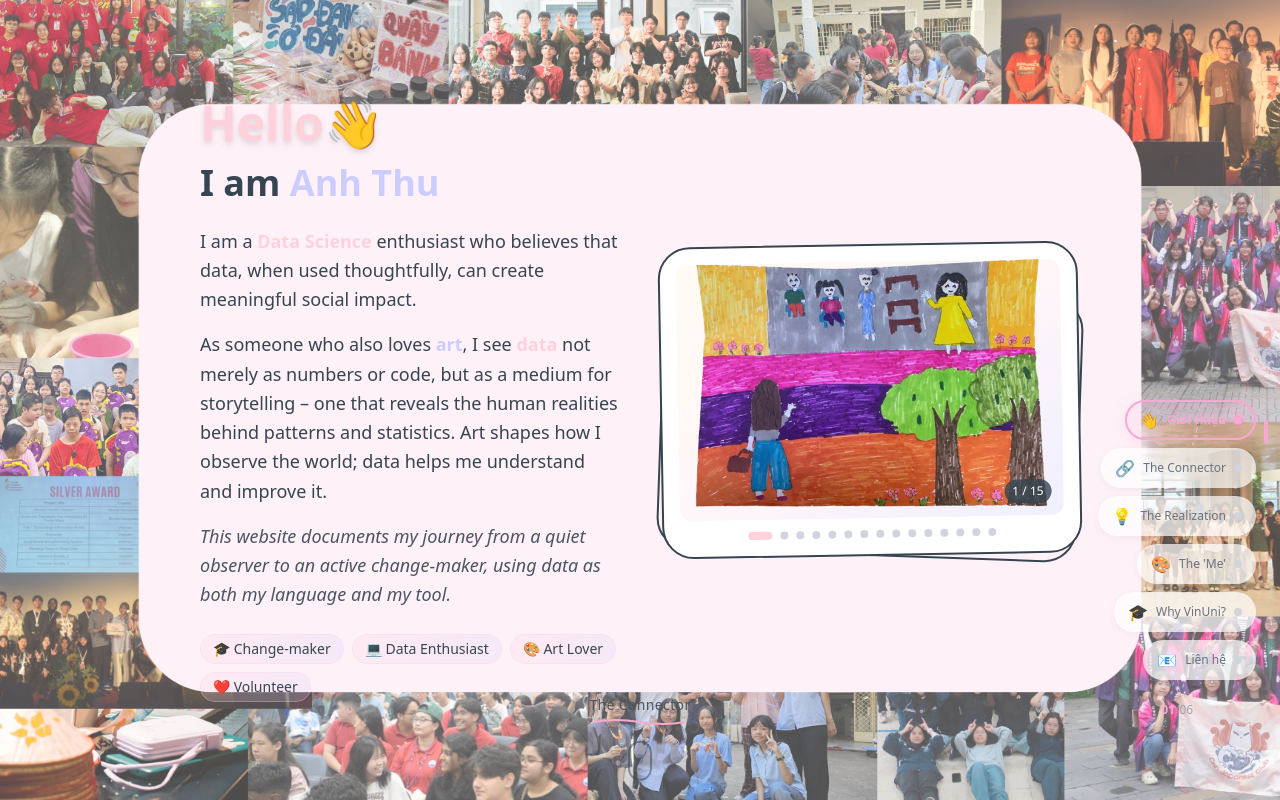
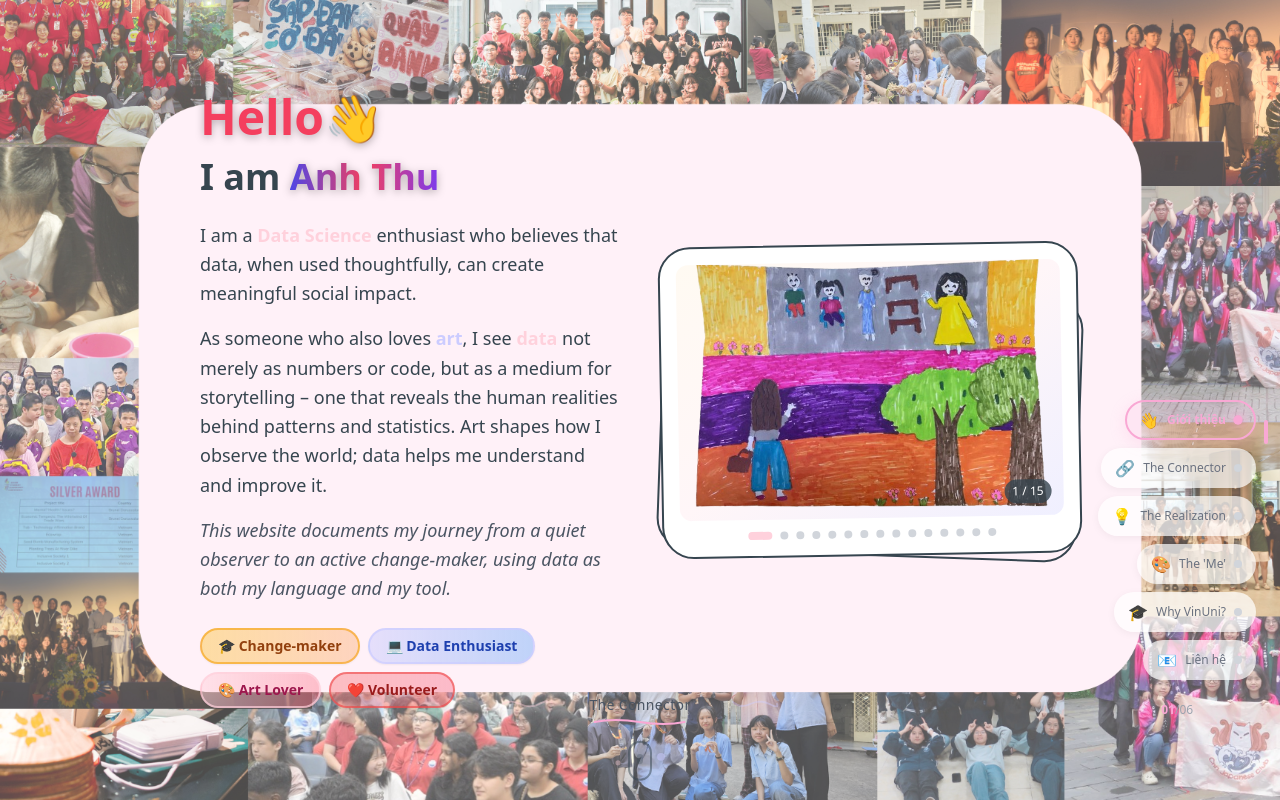
Before and after one commit to nguyendoanhthu0804-ui/web-protofilo, a React (Vite) app: page / in a window 1280 px wide. Built offline with nearby package versions, Linux system fonts and the light colour scheme.

Commit message:
Chua final dau

```diff
--- a/src/App.jsx
+++ b/src/App.jsx
@@ -565,7 +565,7 @@ function App() {
           {/* Left content */}
           <motion.div variants={slideFromLeft} className="bg-white/70 md:bg-transparent backdrop-blur-sm md:backdrop-blur-none rounded-2xl p-4 md:p-0">
             <motion.h2
-              className="text-5xl font-bold mb-4 text-pastel-pink drop-shadow-md"
+              className="text-5xl font-bold mb-4 text-rose-500 drop-shadow-[0_2px_4px_rgba(0,0,0,0.3)]"
               variants={itemVariants}
             >
               Hello👋
@@ -574,7 +574,7 @@ function App() {
               className="text-4xl font-bold mb-6"
               variants={itemVariants}
             >
-              I am <span className="text-periwinkle">Anh Thu</span>
+              I am <span className="text-transparent bg-clip-text bg-gradient-to-r from-indigo-600 via-rose-500 to-violet-600 font-extrabold" style={{ filter: 'drop-shadow(0 2px 4px rgba(0,0,0,0.3))' }}>Anh Thu</span>
             </motion.h1>
             <motion.p
               className="text-lg leading-relaxed mb-4"
@@ -600,13 +600,20 @@ function App() {
               className="flex flex-wrap gap-2 mt-6"
               variants={itemVariants}
             >
-              {['🎓 Change-maker', '💻 Data Enthusiast', '🎨 Art Lover', '❤️ Volunteer'].map((tag, i) => (
-                <span
+              {[
+                { text: '🎓 Change-maker', bg: 'bg-gradient-to-r from-amber-400/40 to-orange-400/30', border: 'border-amber-500/60', textColor: 'text-amber-800' },
+                { text: '💻 Data Enthusiast', bg: 'bg-gradient-to-r from-periwinkle/50 to-blue-400/40', border: 'border-periwinkle/70', textColor: 'text-blue-800' },
+                { text: '🎨 Art Lover', bg: 'bg-gradient-to-r from-pastel-pink/50 to-rose-400/40', border: 'border-pastel-pink/70', textColor: 'text-pink-800' },
+                { text: '❤️ Volunteer', bg: 'bg-gradient-to-r from-red-400/40 to-rose-500/30', border: 'border-red-500/60', textColor: 'text-red-800' }
+              ].map((tag, i) => (
+                <motion.span
                   key={i}
-                  className="px-3 py-1 bg-gradient-to-r from-pastel-pink/20 to-periwinkle/20 rounded-full text-sm border border-pastel-pink/30"
+                  className={`px-4 py-1.5 ${tag.bg} rounded-full text-sm font-semibold border-2 ${tag.border} ${tag.textColor} shadow-sm`}
+                  whileHover={{ scale: 1.05, y: -2 }}
+                  transition={{ duration: 0.2 }}
                 >
-                  {tag}
-                </span>
+                  {tag.text}
+                </motion.span>
               ))}
             </motion.div>
           </motion.div>
@@ -1074,7 +1081,7 @@ function App() {
               </div>
             </div>
             <h2 className="text-4xl md:text-5xl font-bold mb-2">
-              Anh Thư
+              Nguyen Do Anh Thu
             </h2>
             <p className="text-xl text-gray-400 font-mono">
               Aspiring Data Scientist | Social Innovator
@@ -1086,8 +1093,7 @@ function App() {
             className="text-lg text-gray-300 mb-10 max-w-2xl mx-auto"
             variants={itemVariants}
           >
-            Kết nối dữ liệu với trái tim. Biến những con số thành câu chuyện có ý nghĩa.
-            Sẵn sàng để tạo ra tác động tích cực cho cộng đồng.
+            “What began as a quiet moment in front of a child’s drawing has grown into a lasting commitment to purposeful data use, and I see VinUniversity as the place where I can turn this commitment into meaningful impact.”
           </motion.p>
 
           {/* Download CV Button */}
@@ -1115,8 +1121,8 @@ function App() {
               {
                 icon: "📧",
                 label: "Email",
-                value: "anhthu@example.com",
-                href: "mailto:anhthu@example.com",
+                value: "nguyendoanhthu0804@gmail.com",
+                href: "mailto:nguyendoanhthu0804@gmail.com",
                 color: "from-red-400 to-pink-400"
               },
               {
@@ -1136,8 +1142,8 @@ function App() {
               {
                 icon: "📱",
                 label: "Phone",
-                value: "+84 xxx xxx xxx",
-                href: "tel:+84xxxxxxxxx",
+                value: "+84 978904146",
+                href: "tel:+84978904146",
                 color: "from-green-400 to-teal-400"
               }
             ].map((contact, i) => (
--- a/src/components/ImpactChart.jsx
+++ b/src/components/ImpactChart.jsx
@@ -6,18 +6,18 @@ const ImpactChart = () => {
 
     // Data cho Pie Chart - Lĩnh vực tài trợ
     const pieData = [
-        { label: 'Giáo dục', value: 45, color: '#4A7DC4', startAngle: 0, hatchAngle: 45 },
-        { label: 'Khác', value: 25, color: '#E8944A', startAngle: 162, hatchAngle: -45 },
+        { label: 'Education', value: 45, color: '#4A7DC4', startAngle: 0, hatchAngle: 45 },
+        { label: 'Others', value: 25, color: '#E8944A', startAngle: 162, hatchAngle: -45 },
         { label: 'Teabreak', value: 10, color: '#7B8794', startAngle: 252, hatchAngle: 0 },
-        { label: 'Văn phòng phẩm', value: 8, color: '#5BC0DE', startAngle: 288, hatchAngle: 90 },
-        { label: 'Ngân hàng', value: 5, color: '#9B59B6', startAngle: 316.8, hatchAngle: 30 },
-        { label: 'Truyền thông', value: 7, color: '#27AE60', startAngle: 334.8, hatchAngle: -30 },
+        { label: 'Office Supplies', value: 8, color: '#5BC0DE', startAngle: 288, hatchAngle: 90 },
+        { label: 'Banking', value: 5, color: '#9B59B6', startAngle: 316.8, hatchAngle: 30 },
+        { label: 'Media', value: 7, color: '#27AE60', startAngle: 334.8, hatchAngle: -30 },
     ];
 
     // Data cho Bar Chart - Số tiền tài trợ
     const barData = [
-        { label: 'Giáo dục', value: 45500000, color: '#4A7DC4', displayValue: '45.5M' },
-        { label: 'Khác', value: 2100000, color: '#E8944A', displayValue: '2.1M' },
+        { label: 'Education', value: 45500000, color: '#4A7DC4', displayValue: '45.5M' },
+        { label: 'Others', value: 2100000, color: '#E8944A', displayValue: '2.1M' },
     ];
 
     const polarToCartesian = (centerX, centerY, radius, angleInDegrees) => {
@@ -124,7 +124,7 @@ const ImpactChart = () => {
                             }`}
                         whileHover={{ scale: 1.05 }}
                         whileTap={{ scale: 0.95 }}
-                        style={{ fontFamily: "'Caveat', cursive", fontSize: '15px' }}
+                    // style={{ fontFamily: "'Caveat', cursive", fontSize: '15px' }}
                     >
                         {tab}
                     </motion.button>
@@ -143,9 +143,9 @@ const ImpactChart = () => {
                     >
                         <h3
                             className="text-charcoal font-bold mb-3 text-center"
-                            style={{ fontFamily: "'Caveat', cursive", fontSize: '20px' }}
+                        // style={{ fontFamily: "'Caveat', cursive", fontSize: '20px' }}
                         >
-                            📊 Lĩnh vực tài trợ
+                            📊 Funding
                         </h3>
 
                         <div className="flex flex-col md:flex-row items-center gap-5">
@@ -244,7 +244,7 @@ const ImpactChart = () => {
                                                 rx="2"
                                             />
                                         </svg>
-                                        <span style={{ fontFamily: "'Caveat', cursive", fontSize: '13px', color: '#444' }}>
+                                        <span style={{ fontSize: '13px', color: '#444' }}>
                                             {item.label} <span className="text-gray-400">({item.value}%)</span>
                                         </span>
                                     </motion.div>
@@ -264,9 +264,9 @@ const ImpactChart = () => {
                     >
                         <h3
                             className="text-charcoal font-bold mb-3 text-center"
-                            style={{ fontFamily: "'Caveat', cursive", fontSize: '20px' }}
+                            style={{ fontSize: '20px' }}
                         >
-                            💰 Số tiền tài trợ (VNĐ)
+                            💰 Funding Amount (VND)
                         </h3>
 
                         <div className="flex items-end justify-center gap-8 h-48 w-full px-4">
@@ -359,7 +359,7 @@ const ImpactChart = () => {
                                         {/* Label */}
                                         <span
                                             className="text-xs text-gray-600 text-center"
-                                            style={{ fontFamily: "'Caveat', cursive", fontSize: '14px' }}
+                                            style={{ fontSize: '14px' }}
                                         >
                                             {bar.label}
                                         </span>
@@ -377,9 +377,9 @@ const ImpactChart = () => {
                         >
                             <span
                                 className="text-gray-500"
-                                style={{ fontFamily: "'Caveat', cursive", fontSize: '15px' }}
+                                style={{ fontSize: '15px' }}
                             >
-                                Tổng: <span className="font-bold text-periwinkle">47.6M VNĐ</span>
+                                Total: <span className="font-bold text-periwinkle">47.6M VND</span>
                             </span>
                         </motion.div>
                     </motion.div>
@@ -389,7 +389,7 @@ const ImpactChart = () => {
             <p
                 className="mt-3 text-xs text-charcoal italic text-center max-w-[280px]"
             >
-                "Phân tích dữ liệu tài trợ giúp Entelier kết nối hiệu quả hơn với nhà tài trợ."
+                "Data analysis helps Entelier connect more effectively with sponsors."
             </p>
         </div>
     );
--- a/src/components/LilyFlower.jsx
+++ b/src/components/LilyFlower.jsx
@@ -752,7 +752,7 @@ const LilyFlower = () => {
                     ))}
                 </div>
                 <p className="text-sm text-gray-500 font-medium">
-                    {collectedItems.length}/{draggableItems.length} đã tưới
+                    {collectedItems.length}/{draggableItems.length} watered
                 </p>
             </div>
 
@@ -789,12 +789,12 @@ const LilyFlower = () => {
             {/* Hướng dẫn */}
             {collectedItems.length === 0 && (
                 <motion.p
-                    className="absolute top-4 left-1/2 -translate-x-1/2 text-center text-gray-500 text-sm max-w-[250px]"
+                    className="absolute -top-6 left-1/2 -translate-x-1/2 text-center text-gray-500 text-sm max-w-[250px]"
                     initial={{ opacity: 0 }}
                     animate={{ opacity: 1 }}
                     transition={{ delay: 1 }}
                 >
-                    ✨ Kéo các biểu tượng xung quanh vào bông hoa để "tưới nước" ✨
+                    ✨ Drag these icons around the flower to "water" it ✨
                 </motion.p>
             )}
         </div>
```
